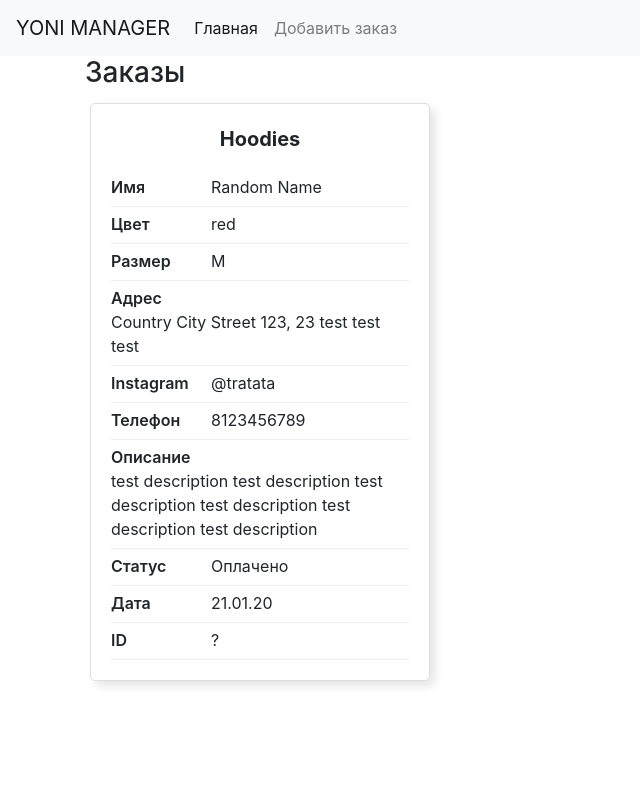
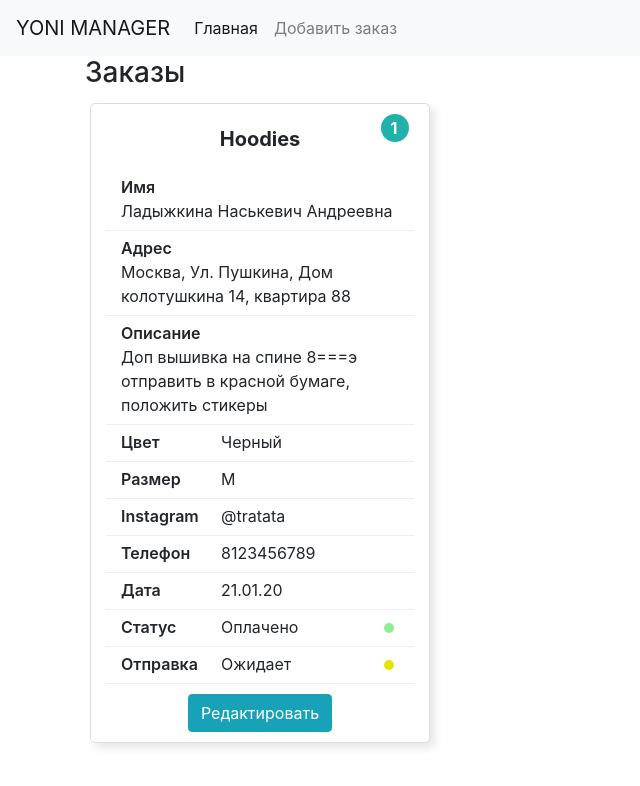
Before and after one commit to xmutaborx/YONIManager, a React (Create React App) app: page / in a window 1280 px wide. Shown: the top 786 px of the page, without its empty margins (0-640 px from the left). Built offline with nearby package versions, Linux system fonts and the light colour scheme.

Commit message:
design cards, add id

```diff
--- a/src/components/Card/Card.jsx
+++ b/src/components/Card/Card.jsx
@@ -1,14 +1,38 @@
 import React from 'react'
 import './Card.scss'
+import cn from 'classnames'
 
 const Card = ({ data }) => {
+    const rowClassPaid = cn({
+        'item-card__row': true,
+        'negative': !data.paid,
+        'positive': data.paid
+    })
+
+    const rowClassShip = cn({
+        'item-card__row': true,
+        'negative': !data.ship,
+        'positive': data.ship
+    })
+
     return (
         <div className="item-card">
+            <span className="item-card__id">{data.id}</span>
             <p className="item-card__title">{data.article}</p>
             <div className="item-card__row">
                 <span className="item-card__name">Имя</span>
-                <span className="item-card__text">{data.name}</span>
+                <p className="item-card__text">{data.name}</p>
             </div>
+            <div className="item-card__row">
+                <span className="item-card__name">Адрес</span>
+                <p className="item-card__text">{data.address}</p>
+            </div>
+            {data.description && (
+                <div className="item-card__row">
+                    <span className="item-card__name">Описание</span>
+                    <p className="item-card__text">{data.description}</p>
+                </div>
+            )}
             <div className="item-card__row">
                 <span className="item-card__name">Цвет</span>
                 <span className="item-card__text">{data.color}</span>
@@ -16,10 +40,6 @@ const Card = ({ data }) => {
             <div className="item-card__row">
                 <span className="item-card__name">Размер</span>
                 <span className="item-card__text">{data.size}</span>
-            </div>
-            <div className="item-card__row">
-                <span className="item-card__name">Адрес</span>
-                <p className="item-card__text">{data.address}</p>
             </div>
             {data.instagram !== '@' && (
                 <div className="item-card__row">
@@ -33,23 +53,21 @@ const Card = ({ data }) => {
                     <span className="item-card__text">{data.phone}</span>
                 </div>
             )}
-            {data.description && (
-                <div className="item-card__row">
-                    <span className="item-card__name">Описание</span>
-                    <p className="item-card__text">{data.description}</p>
-                </div>
-            )}
-            <div className="item-card__row">
-                <span className="item-card__name">Статус</span>
-                <span className="item-card__text">{data.paid ? `Оплачено` : `Ожидает оплаты`}</span>
-            </div>
             <div className="item-card__row">
                 <span className="item-card__name">Дата</span>
                 <span className="item-card__text">{data.date}</span>
             </div>
-            <div className="item-card__row">
-                <span className="item-card__name">ID</span>
-                <span className="item-card__text">?</span>
+            <div className={rowClassPaid}>
+                <span className="item-card__name">Статус</span>
+                <span className='item-card__text'>{data.paid ? `Оплачено` : `Ожидает оплаты`}</span>
+            </div>
+            <div className={rowClassShip}>
+                <span className="item-card__name">Отправка</span>
+                <span className='item-card__text'>{data.ship ? `Отправлено` : `Ожидает`}</span>
+            </div>
+
+            <div className="item-card__btn-wrap">
+                <button className="btn btn-info">Редактировать</button>
             </div>
         </div>
     )
--- a/src/components/Card/Card.scss
+++ b/src/components/Card/Card.scss
@@ -3,12 +3,45 @@
   border-radius: 5px;
   background-color: #fff;
   box-shadow: 5px 5px 10px 0 rgba(0,0,0,0.1);
-  padding: 20px;
+  padding: 20px 15px 10px;
   margin: 5px;
+  position: relative;
 
   &__row {
-    padding: 5px 0 7px;
-    border-bottom: 1px solid #eee;
+    padding: 5px 15px 7px;
+    position: relative;
+
+    &:not(:last-child) {
+      border-bottom: 1px solid #eee;
+    }
+
+    &.negative {
+      &:before {
+        content: '';
+        width: 10px;
+        height: 10px;
+        border-radius: 50%;
+        background-color: #e5e500;
+        position: absolute;
+        right: 20px;
+        top: 50%;
+        transform: translateY(-50%);
+      }
+    }
+
+    &.positive {
+      &:before {
+        content: '';
+        width: 10px;
+        height: 10px;
+        border-radius: 50%;
+        background-color: lightgreen;
+        position: absolute;
+        right: 20px;
+        top: 50%;
+        transform: translateY(-50%);
+      }
+    }
   }
 
   &__name {
@@ -17,13 +50,34 @@
     font-weight: 600;
   }
 
-  &__text {
-    margin: 0;
-  }
-
   &__title {
     font-weight: bold;
     font-size: 20px;
     text-align: center;
   }
+
+  &__text {
+    margin: 0;
+  }
+
+  &__btn-wrap {
+    margin-top: 10px;
+    display: flex;
+    justify-content: center;
+  }
+
+  &__id {
+    position: absolute;
+    top: 10px;
+    right: 20px;
+    width: 28px;
+    height: 28px;
+    background: lightseagreen;
+    color: #fff;
+    border-radius: 50%;
+    text-align: center;
+    padding-right: 2px;
+    line-height: 28px;
+    font-weight: bold;
+  }
 }
--- a/src/components/Form/Form.jsx
+++ b/src/components/Form/Form.jsx
@@ -1,5 +1,5 @@
 import React, { useState } from 'react';
-import { useDispatch } from "react-redux";
+import { useDispatch, useSelector } from "react-redux";
 import { listItems } from "../../store/slices";
 import { ARTICLES, SIZES } from "../../constants/constants";
 import { CSSTransition } from 'react-transition-group';
@@ -9,7 +9,9 @@ import { dateRender } from '../../helpers/scripts'
 import OrderConfirm from '../OrderConfirm/OrderConfirm';
 
 const Form = () => {
+    const [orderStatus, setOrderStatus] = useState(false);
     const [showError, setShowError] = useState(false)
+
     const [article, setArticle] = useState(ARTICLES[0]);
     const [color, setColor] = useState('');
     const [size, setSize] = useState(SIZES[3]);
@@ -19,9 +21,19 @@ const Form = () => {
     const [address, setAddress] = useState('');
     const [description, setDescription] = useState('');
     const [paid, setPaid] = useState(false);
-    const [orderStatus, setOrederStatus] = useState(false);
+    const [ship, setShip] = useState(false);
 
     const dispatch = useDispatch();
+    const orders = useSelector(state => state.items);
+
+    const handleChangePaid = (e) => {
+        if (paid) {
+            setPaid(false);
+            setShip(false);
+        } else {
+            setPaid(true);
+        }
+    }
 
     const handleChangeArticle = (e) => {
         setArticle(e.target.value);
@@ -33,22 +45,25 @@ const Form = () => {
 
     const submitHandler = () => {
         if (!article || !color || !size || !address || !name) {
-            setShowError(true)
+            setShowError(true);
             window.scrollTo({
                 top: 0,
                 behavior: `smooth`
             });
             setTimeout(() => {
-                setShowError(false)
+                setShowError(false);
             }, 3000);
         } else {
-            setOrederStatus(true)
+            setOrderStatus(true);
         }
     };
 
     const handleConfirm = () => {
-        let date = new Date()
-        date = dateRender(date)
+        let date = new Date();
+        date = dateRender(date);
+
+        const id = orders[orders.length - 1].id + 1
+
         const item = {
             article,
             color,
@@ -59,14 +74,16 @@ const Form = () => {
             address,
             description,
             paid,
-            date
+            ship,
+            date,
+            id
         };
         dispatch(listItems.actions.addItem(item));
         history.push('/')
     }
 
     const handleEdit = () => {
-        setOrederStatus(false)
+        setOrderStatus(false)
     }
 
     return (
@@ -83,6 +100,7 @@ const Form = () => {
                     phone={phone}
                     description={description}
                     paid={paid}
+                    ship={ship}
                     onConfirm={handleConfirm}
                     onEdit={handleEdit}
                 />
@@ -208,7 +226,6 @@ const Form = () => {
                     <div className="form-group">
                         <label htmlFor="description-input">Описание</label>
                         <textarea
-                            type="text"
                             rows="3"
                             className="form-control"
                             id="description-input"
@@ -226,10 +243,23 @@ const Form = () => {
                             className="form-check-input"
                             id="check-input"
                             checked={paid}
-                            onChange={() => setPaid(!paid)}
+                            onChange={handleChangePaid}
                         />
                         <label className="form-check-label" htmlFor="check-input">Оплачено</label>
                     </div>
+
+                    <div className="form-check">
+                        <input
+                            type="checkbox"
+                            className="form-check-input"
+                            id="check-ship"
+                            disabled={!paid}
+                            checked={ship}
+                            onChange={() => setShip(!ship)}
+                        />
+                        <label className="form-check-label" htmlFor="check-ship">Отправлено</label>
+                    </div>
+
                     <div className="custom-card__btn-wrap">
                         <button
                             type="submit"
--- a/src/components/OrderConfirm/OrderConfirm.jsx
+++ b/src/components/OrderConfirm/OrderConfirm.jsx
@@ -1,7 +1,7 @@
 import React from 'react'
 import './OrderConfirm.scss'
 
-const OrderConfirm = ({ article, color, size, name, address, instagram, phone, description, paid, onConfirm, onEdit }) => {
+const OrderConfirm = ({ article, color, size, name, address, instagram, phone, description, paid, ship, onConfirm, onEdit }) => {
     return (
         <div className="order-confirm">
             <p className="order-confirm__card-title">Подтверждение заказа</p>
@@ -48,6 +48,10 @@ const OrderConfirm = ({ article, color, size, name, address, instagram, phone, d
                     <span className="order-confirm__title">Статус: </span>
                     <span className="order-confirm__text">{paid ? `Оплачено` : `Ожидает оплаты`}</span>
                 </div>
+                <div className="order-confirm__row">
+                    <span className="order-confirm__title">Отправлено: </span>
+                    <span className="order-confirm__text">{ship ? `Отправлено` : `Ожидает отправки`}</span>
+                </div>
             </div>
             <div className="order-confirm__btn-wrap">
                 <button
--- a/src/store/slices.js
+++ b/src/store/slices.js
@@ -17,14 +17,16 @@ export const listItems = createSlice({
   name: 'items',
   initialState: [{
     article: "Hoodies",
-    color: "red",
+    color: "Черный",
     size: "M",
-    name: 'Random Name',
+    name: 'Ладыжкина Наськевич Андреевна',
     instagram: "@tratata",
     phone: "8123456789",
-    address: "Country City Street 123, 23 test test test",
-    description: "test description test description test description test description test description test description",
+    address: "Москва, Ул. Пушкина, Дом колотушкина 14, квартира 88",
+    description: "Доп вышивка на спине 8===э отправить в красной бумаге, положить стикеры",
     paid: true,
+    ship: false,
+    id: 1,
     date: '21.01.20'
   }],
   reducers: {
```
